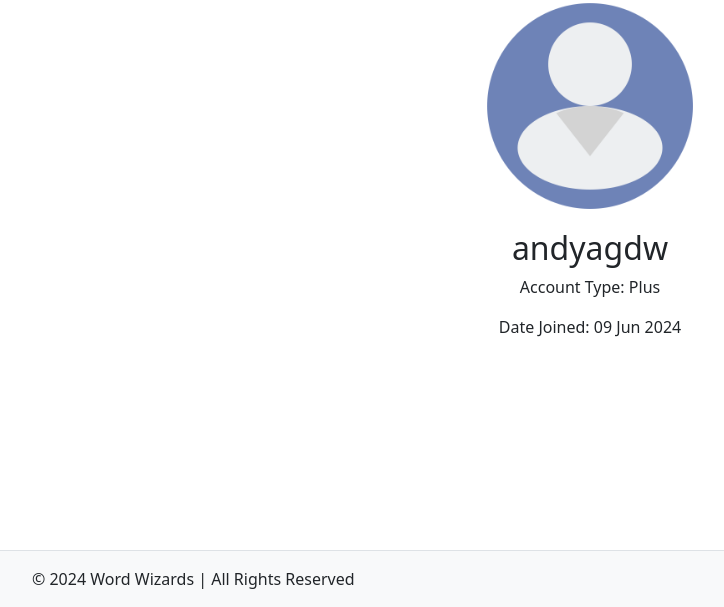
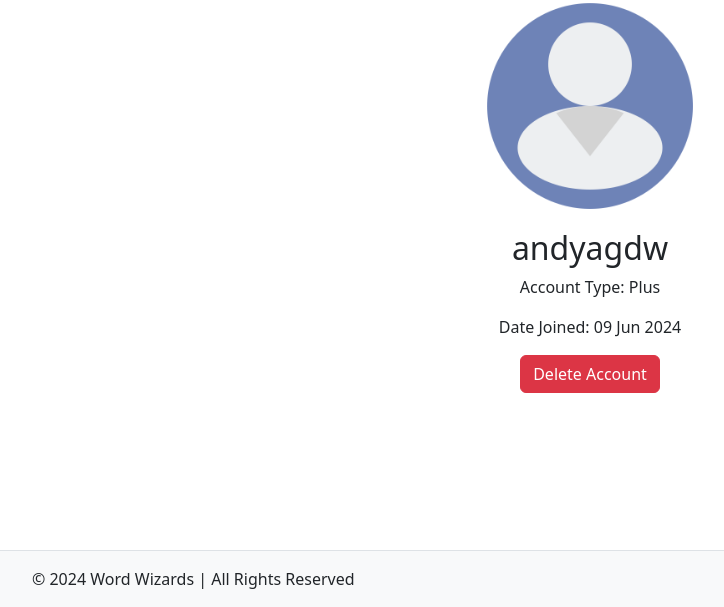
Before and after one commit to andyagdw/word_wizards, a Django app: page /profile/ in a window 1280 px wide. Shown: the part 193-800 px from the top of the page, without its empty margins (50-774 px from the left). Run offline with Django 5.2, Linux system fonts and the light colour scheme; a user stored in the database is signed in; some libraries are stand-ins or nearby versions.

Commit message:
Add option to delete account in user_profile

```diff
--- a/static/css/styles.css
+++ b/static/css/styles.css
@@ -164,11 +164,11 @@ li.check-tick-li {
     background: linear-gradient(to top, transparent 95%, var(--blue));
 }
 
-.modal-title::after {
+.modal-title:not(h5.delete_modal_header)::after {
     content: 'Change Account Type';
 }
 
-.modal-body::after {
+.modal-body:not(div.delete_modal_body)::after {
     content: 'Are you sure you would like to change your account type?';
 }
 
--- a/words_app/templates/words_app/user_profile.html
+++ b/words_app/templates/words_app/user_profile.html
@@ -25,6 +25,55 @@ the application itself -->
             <p class="text-center">
                 Date Joined: {{ date_joined|date:"d M Y" }}
             </p>
+            <div class="text-center">
+                <button
+                    type="button"
+                    class="btn btn-danger"
+                    data-bs-toggle="modal"
+                    data-bs-target="#delete_account_div"> Delete Account
+                </button>
+                <!-- Modal -->
+                <div
+                    class="modal fade"
+                    id="delete_account_div"
+                    tabindex="-1"
+                    role="dialog"
+                    aria-labelledby="delete_account_modal"
+                    aria-hidden="true"
+                >
+                    <div class="modal-dialog" role="document">
+                    <div class="modal-content">
+                        <form method="post">
+                        {% csrf_token %}
+                        <input type="hidden" name="delete_account" />
+                        <div class="modal-header">
+                            <h5 class="modal-title delete_modal_header" id="delete_account_modal">
+                                Delete Account
+                            </h5>
+                        </div>
+                        <div class="modal-body delete_modal_body">
+                            <p>Are you sure you would like to delete you account?</p>
+                            <p><strong>This action cannot be undone.</strong></p>
+                        </div>
+                        <div class="modal-footer">
+                            <button
+                            type="button"
+                            class="btn btn-secondary"
+                            data-bs-dismiss="modal"
+                            data-modal-close="Close"
+                            ></button>
+                            <button
+                            type="submit"
+                            class="btn btn-danger"
+                            data-modal-confirm="Confirm"
+                            ></button>
+                        </div>
+                        </form>
+                    </div>
+                    </div>
+                </div>
+                <!--  -->
+            </div>
         </div>
     </div>
 </div>
--- a/words_app/views.py
+++ b/words_app/views.py
@@ -520,6 +520,11 @@ def user_profile(request: HttpRequest) -> HttpResponse:
     # Increase the user joined date by one hour to match Uk time
     date_joined = user.date_joined + datetime.timedelta(hours=1)
 
+    if request.method == 'POST':  # Delete user account
+        if 'delete_account' in request.POST:
+            user.delete()
+            return redirect("authenticate:login")
+
     context = {
         'user_group': user_group,
         'date_joined': date_joined,
```
